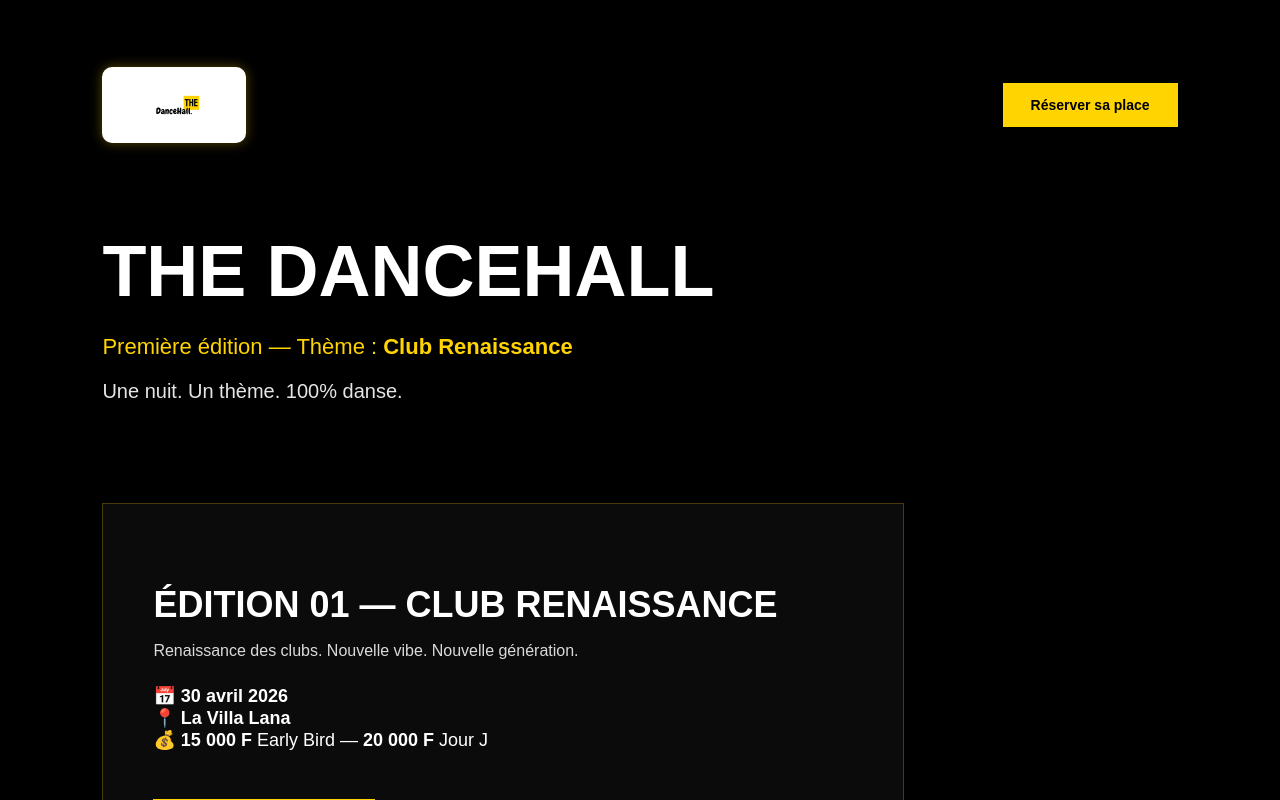
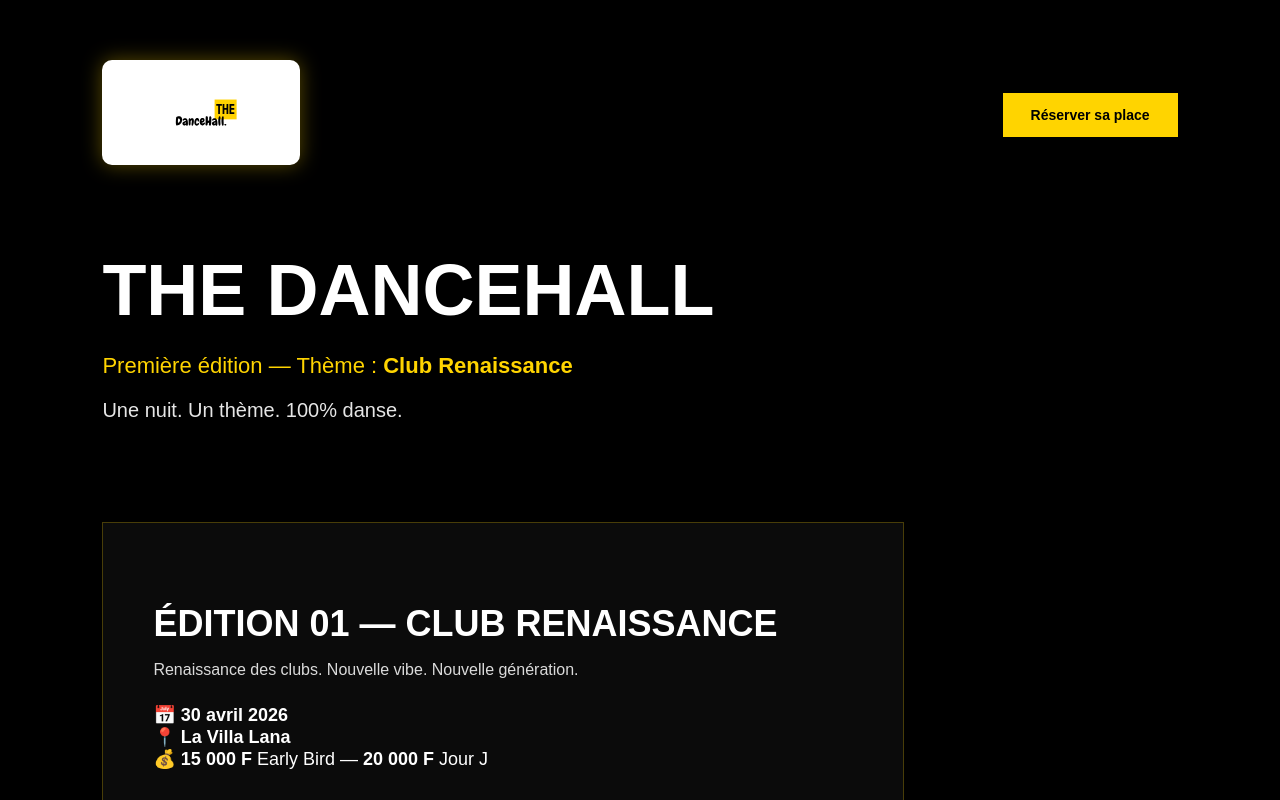
Before and after one commit to setiankone2000/thedancehall-site, a Next.js app: page / in a window 1280 px wide. Shown: the top 800 px of the page. Built offline with nearby package versions, Linux system fonts and the light colour scheme.

Commit message:
Refactor Image component with hover scaling effect
Updated Image component with new styles and hover effects.

```diff
--- a/app/page.jsx
+++ b/app/page.jsx
@@ -21,19 +21,32 @@ export default function Home() {
           marginBottom: "80px",
         }}
       >
+<div
+  style={{
+    display: "inline-block",
+    transition: "all 0.3s ease",
+  }}
+  onMouseEnter={(e) => {
+    e.currentTarget.style.transform = "scale(1.05)";
+  }}
+  onMouseLeave={(e) => {
+    e.currentTarget.style.transform = "scale(1)";
+  }}
+>
   <Image
     src="/logo.svg"
     alt="The Dancehall Logo"
-  width={120}
-  height={60}
-  priority
+    width={170}
+    height={85}
     style={{
       background: "white",
-    padding: "8px 12px",
+      padding: "10px 14px",
       borderRadius: "10px",
-    boxShadow: "0 0 12px rgba(255,212,0,0.35)"
+      boxShadow: "0 0 20px rgba(255,212,0,0.35)",
+      transition: "all 0.3s ease",
     }}
   />
+</div>
 
         <button
           style={{
```
Lines whose indentation alone changed are shown as unchanged.
